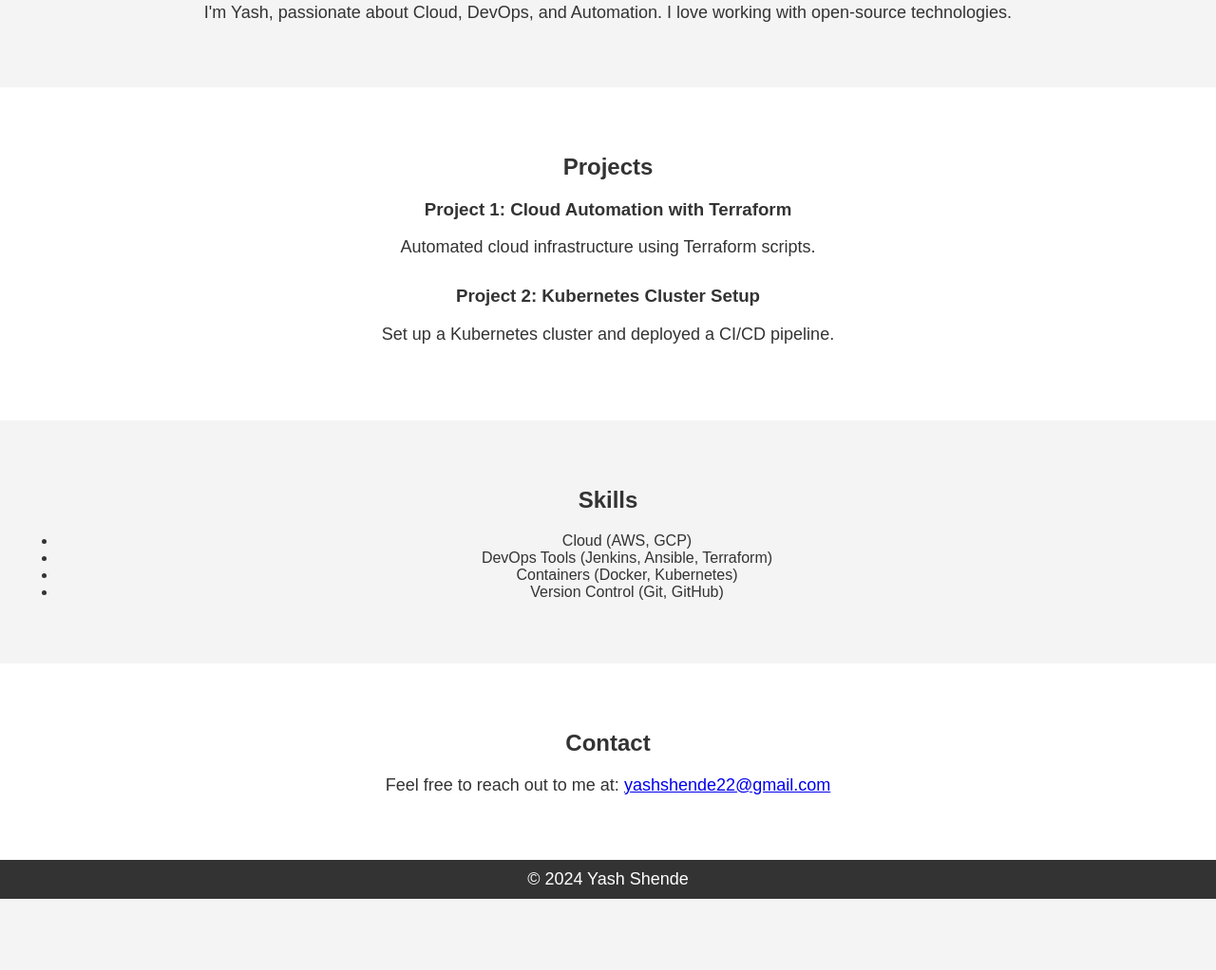
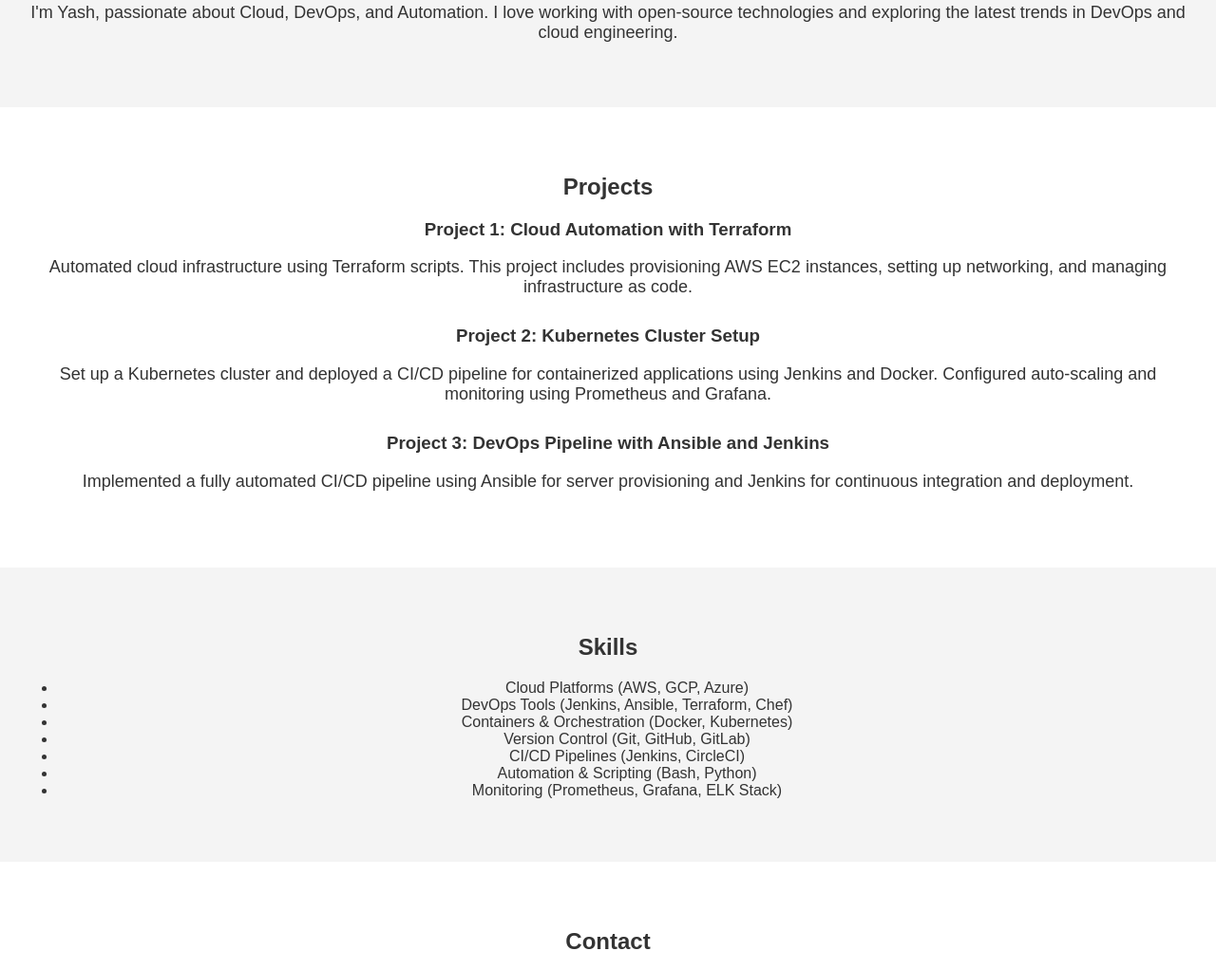
Before and after one commit to Yash-gits/yash-gits.github.io, a plain HTML site: page index.html in a window 1280 px wide. Shown: the part 500-1522 px from the top of the page at 95% size. Before the commit the page ends 1447 px from the top, so only its background shows below. Drawn offline with Linux system fonts and the light colour scheme.

Commit message:
Update index.html

```diff
--- a/index.html
+++ b/index.html
@@ -30,37 +30,44 @@
     </section>
 
     <!-- About Me Section -->
-    <section id="about">
+    <section id="about" class="animate-on-scroll">
         <h2>About Me</h2>
-        <p>I'm Yash, passionate about Cloud, DevOps, and Automation. I love working with open-source technologies.</p>
+        <p>I'm Yash, passionate about Cloud, DevOps, and Automation. I love working with open-source technologies and exploring the latest trends in DevOps and cloud engineering.</p>
     </section>
 
     <!-- Projects Section -->
-    <section id="projects">
+    <section id="projects" class="animate-on-scroll">
         <h2>Projects</h2>
         <div class="project">
             <h3>Project 1: Cloud Automation with Terraform</h3>
-            <p>Automated cloud infrastructure using Terraform scripts.</p>
+            <p>Automated cloud infrastructure using Terraform scripts. This project includes provisioning AWS EC2 instances, setting up networking, and managing infrastructure as code.</p>
         </div>
         <div class="project">
             <h3>Project 2: Kubernetes Cluster Setup</h3>
-            <p>Set up a Kubernetes cluster and deployed a CI/CD pipeline.</p>
+            <p>Set up a Kubernetes cluster and deployed a CI/CD pipeline for containerized applications using Jenkins and Docker. Configured auto-scaling and monitoring using Prometheus and Grafana.</p>
+        </div>
+        <div class="project">
+            <h3>Project 3: DevOps Pipeline with Ansible and Jenkins</h3>
+            <p>Implemented a fully automated CI/CD pipeline using Ansible for server provisioning and Jenkins for continuous integration and deployment.</p>
         </div>
     </section>
 
     <!-- Skills Section -->
-    <section id="skills">
+    <section id="skills" class="animate-on-scroll">
         <h2>Skills</h2>
         <ul>
-            <li>Cloud (AWS, GCP)</li>
-            <li>DevOps Tools (Jenkins, Ansible, Terraform)</li>
-            <li>Containers (Docker, Kubernetes)</li>
-            <li>Version Control (Git, GitHub)</li>
+            <li>Cloud Platforms (AWS, GCP, Azure)</li>
+            <li>DevOps Tools (Jenkins, Ansible, Terraform, Chef)</li>
+            <li>Containers & Orchestration (Docker, Kubernetes)</li>
+            <li>Version Control (Git, GitHub, GitLab)</li>
+            <li>CI/CD Pipelines (Jenkins, CircleCI)</li>
+            <li>Automation & Scripting (Bash, Python)</li>
+            <li>Monitoring (Prometheus, Grafana, ELK Stack)</li>
         </ul>
     </section>
 
     <!-- Contact Section -->
-    <section id="contact">
+    <section id="contact" class="animate-on-scroll">
         <h2>Contact</h2>
         <p>Feel free to reach out to me at: <a href="mailto:yashshende22@gmail.com">yashshende22@gmail.com</a></p>
     </section>
@@ -69,5 +76,6 @@
         <p>© 2024 Yash Shende</p>
     </footer>
 
+    <script src="script.js"></script>
 </body>
 </html>
```
